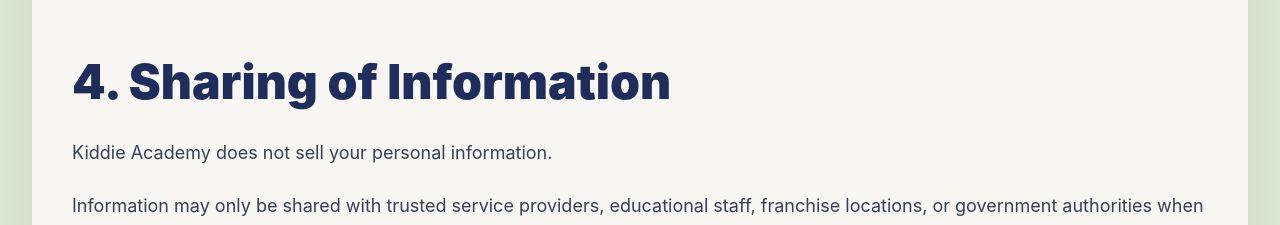
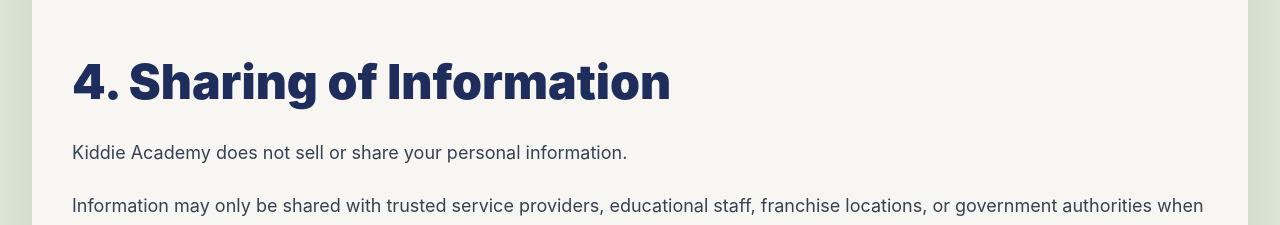
Before and after one commit to puneetparasharus/Kiddie, a React (Vite) app: page /privacy-policy in a window 1280 px wide. Shown: the part 1500-1725 px from the top of the page. Built offline with nearby package versions, Linux system fonts and the light colour scheme.

Commit message:
Clarify privacy policy on personal information sharing

```diff
--- a/src/pages/PrivacyPolicy.jsx
+++ b/src/pages/PrivacyPolicy.jsx
@@ -150,7 +150,7 @@
             <div className="space-y-6 text-gray-700 leading-relaxed text-base sm:text-lg">
 
               <p>
-                Kiddie Academy does not sell your personal information.
+                Kiddie Academy does not sell or share your personal information.
               </p>
 
               <p>
```
